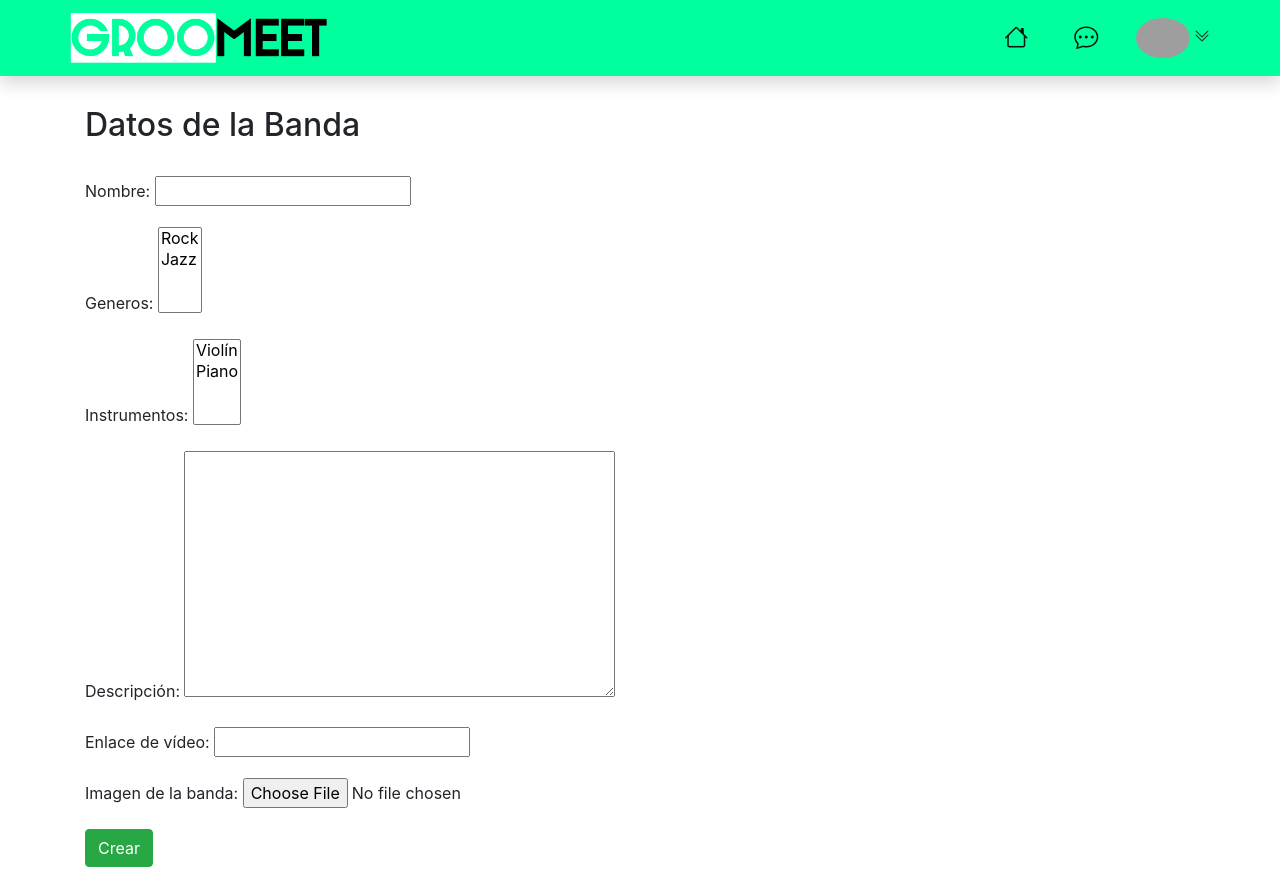
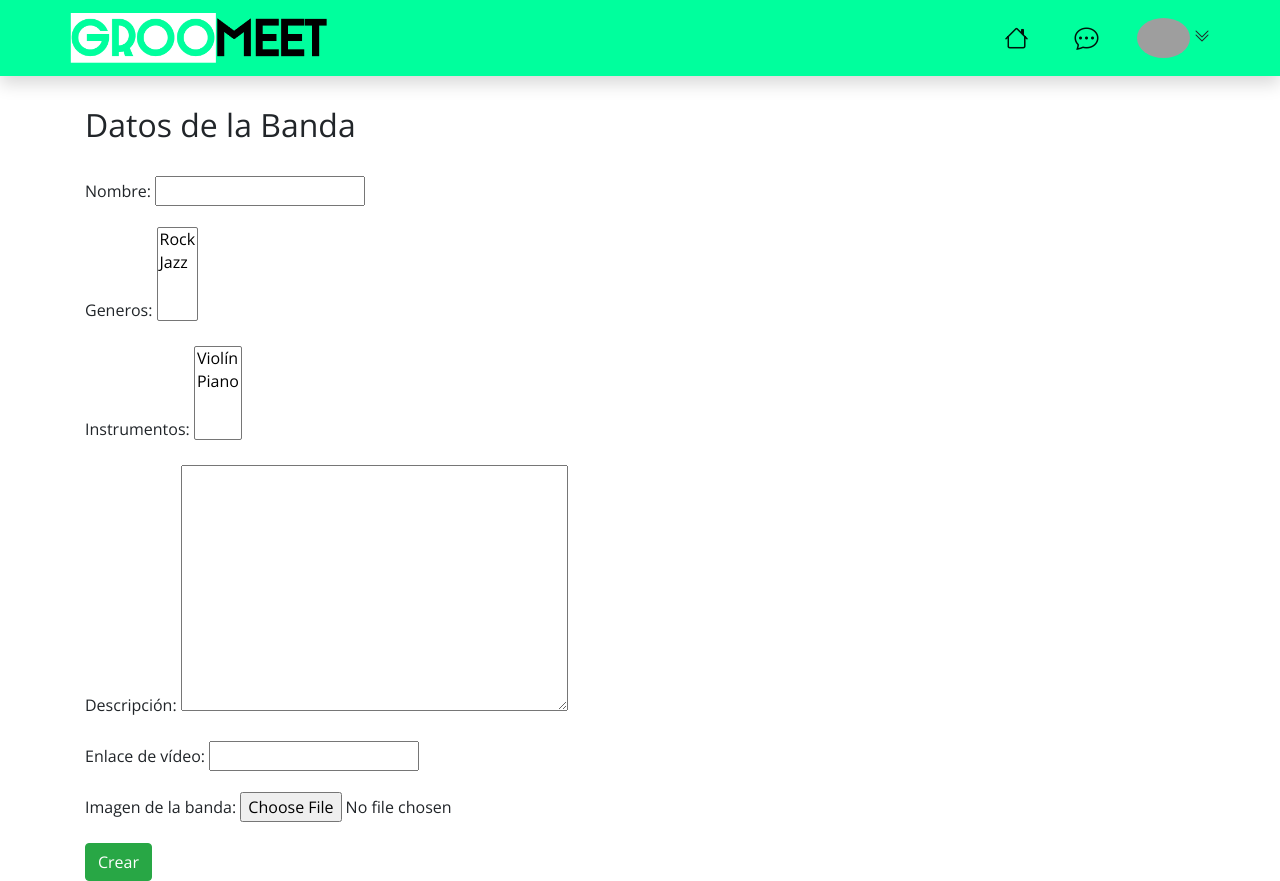
Before and after one commit to Groomeet/groomeet, a Django app: page /createBanda/ in a window 1280 px wide. Run offline with Django 3.2, Linux system fonts and the light colour scheme; a user stored in the database is signed in; data comes from the database, SQL or seed files in the repository; some libraries are stand-ins or nearby versions; grey boxes are pictures that could not be loaded.

Commit message:
Modifica la fuente de letra de los body

```diff
--- a/groomeet_backend/static/css/main.css
+++ b/groomeet_backend/static/css/main.css
@@ -1,9 +1,13 @@
+@import url("http://fonts.googleapis.com/css?family=Open+Sans");
+
 body {
 	--primary-color: #00ff9d;
     --secondary-color: #002718;
     --tertiary-color: #00140c;
     --quaternary-color: #6c9384;
     --fifth-color: #ebfff7;
+
+    font-family: 'Open Sans', sans-serif;
 }
 
 /*--------------------------------------------------------------
```
